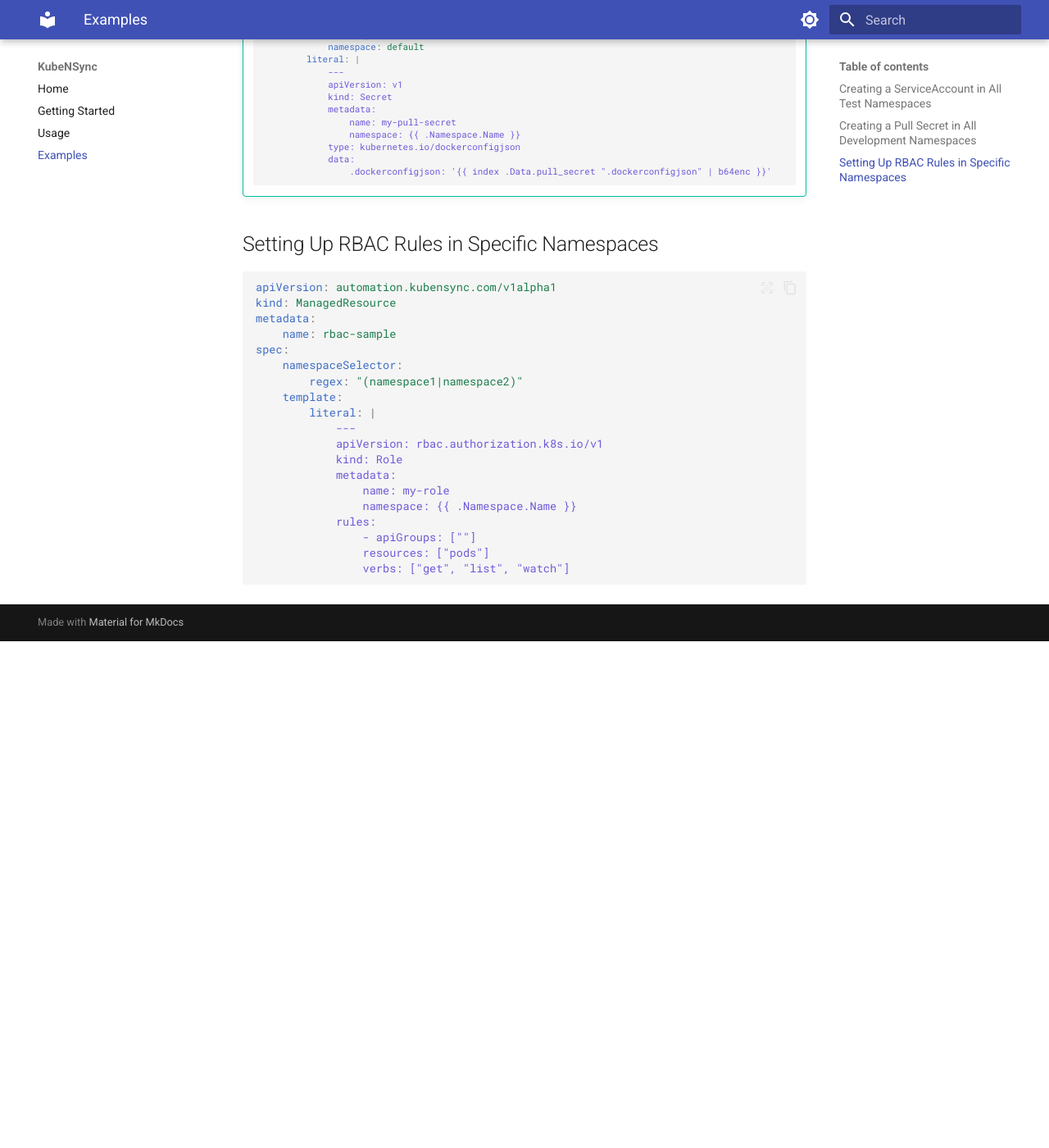
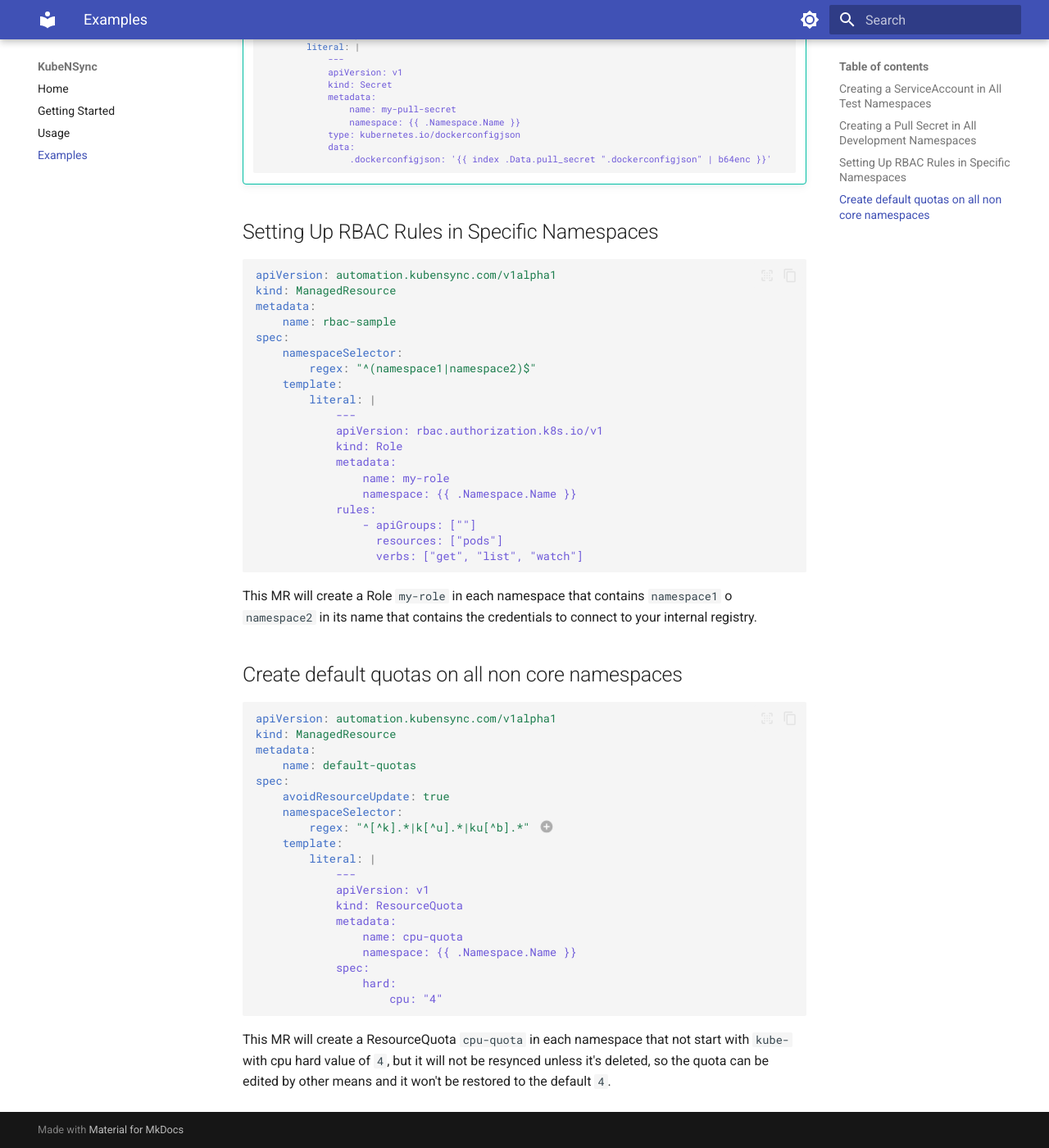
Before and after one commit to eryalito/kubensync-operator, an MkDocs documentation site: the page built from docs/examples/index.md, in a window 1280 px wide and 1400 px high, scrolled down 1538 px. Shown: the whole window at 82% size. Built offline with MkDocs 1.6.1 and Material for MkDocs 9.7.7, drawn with Linux system fonts in a browser that asks for light colours; before the commit the page ends 2320 px from its top, so only the background shows below that; some of the changed text lies outside the part shown.

Commit message:
docs: fix and add examples

````diff
--- a/docs/examples/index.md
+++ b/docs/examples/index.md
@@ -28,7 +28,7 @@ metadata:
     name: pullsecret-sample
 spec:
     namespaceSelector:
-        regex: "dev-.*"
+        regex: "^dev-.*"
     template:
         literal: |
             ---
@@ -82,7 +81,7 @@ metadata:
     name: rbac-sample
 spec:
     namespaceSelector:
-        regex: "(namespace1|namespace2)"
+        regex: "^(namespace1|namespace2)$"
     template:
         literal: |
             ---
@@ -93,6 +92,35 @@ spec:
                 namespace: {{ .Namespace.Name }}
             rules:
                 - apiGroups: [""]
-                resources: ["pods"]
-                verbs: ["get", "list", "watch"]
+                  resources: ["pods"]
+                  verbs: ["get", "list", "watch"]
 ```
+This MR will create a Role `my-role` in each namespace that contains `namespace1` o `namespace2` in its name that contains the credentials to connect to your internal registry.
+
+## Create default quotas on all non core namespaces
+``` { .yaml }
+apiVersion: automation.kubensync.com/v1alpha1
+kind: ManagedResource
+metadata:
+    name: default-quotas
+spec:
+    avoidResourceUpdate: true
+    namespaceSelector:
+        regex: "^[^k].*|k[^u].*|ku[^b].*" # (1)!
+    template:
+        literal: |
+            ---
+            apiVersion: v1
+            kind: ResourceQuota
+            metadata:
+                name: cpu-quota
+                namespace: {{ .Namespace.Name }}
+            spec:
+                hard:
+                    cpu: "4"
+```
+
+1.  !!! warning
+    As Go regex stdlib does not support negative lookaheads the negative expressions is a bit funny. It would be `^(?!kube-).*`, meaning everything that does not start by `kube-`.
+
+This MR will create a ResourceQuota `cpu-quota` in each namespace that not start with `kube-` with cpu hard value of `4`, but it will not be resynced unless it's deleted, so the quota can be edited by other means and it won't be restored to the default `4`.
````
Also changed, not shown: other parts of docs/examples/index.md (+2 -3 lines).
